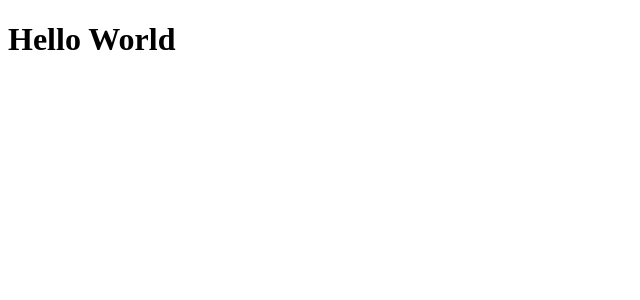
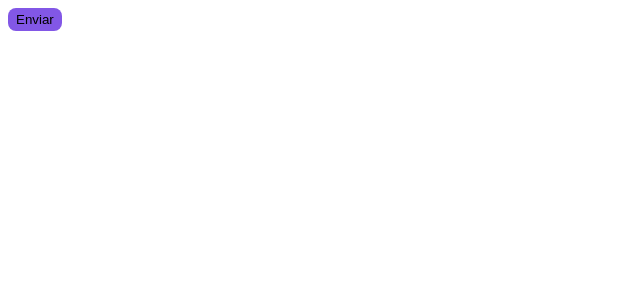
Before and after one commit to luizfelipe63/ShopGames, a Next.js app: page / in a window 1280 px wide. Shown: the top 300 px of the page, without its empty margins (0-640 px from the left). Built offline with nearby package versions, Linux system fonts and the light colour scheme.

Commit message:
Configurando Stitches

```diff
--- a/package.json
+++ b/package.json
@@ -10,6 +10,7 @@
   },
   "dependencies": {
     "@next/font": "13.1.6",
+    "@stitches/react": "^1.2.8",
     "@types/node": "18.11.19",
     "@types/react": "18.0.27",
     "@types/react-dom": "18.0.10",
--- a/src/pages/_document.tsx
+++ b/src/pages/_document.tsx
@@ -1,3 +1,4 @@
+import { getCssText } from '../styles'
 import { Html, Head, Main, NextScript } from 'next/document'
 
 export default function Document() {
@@ -7,6 +8,8 @@ export default function Document() {
         <link rel="preconnect" href="https://fonts.googleapis.com"/>
         <link rel="preconnect" href="https://fonts.gstatic.com" crossOrigin="anonymous"/>
         <link href="https://fonts.googleapis.com/css2?family=Roboto:wght@400;700&display=swap" rel="stylesheet"/>
+
+        <style id="stitches" dangerouslySetInnerHTML={{ __html: getCssText() }} />
       </Head>
       <body>
         <Main />
--- a/src/pages/index.tsx
+++ b/src/pages/index.tsx
@@ -1,5 +1,14 @@
+import { styled } from "../styles"
+
+const Button = styled('button',{
+  backgroundColor: '$Rocketseat',
+  borderRadius: 8,
+  border:0,
+  padding: '4px 8px'
+})
+
 export default function Home() {
   return (
-    <h1>Hello World</h1>
+    <Button>Enviar</Button>
   )
 }
--- /dev/null
+++ b/src/styles/index.ts
@@ -0,0 +1,17 @@
+import { createStitches } from '@stitches/react'
+
+export const {
+  config,
+  styled,
+  css,
+  globalCss,
+  keyframes,
+  createTheme,
+  getCssText
+} = createStitches({
+  theme: {
+    colors: {
+      Rocketseat: '#8257e6'
+    }
+  }
+})
--- a/tsconfig.json
+++ b/tsconfig.json
@@ -16,7 +16,7 @@
     "incremental": true,
     "baseUrl": ".",
     "paths": {
-      "Import": ["./src/*"]
+      "@/*": ["./src/*"]
     }
   },
   "include": ["next-env.d.ts", "**/*.ts", "**/*.tsx"],
```
Also changed, not shown: 1 other file (tests, documents, lock files or other folders).
